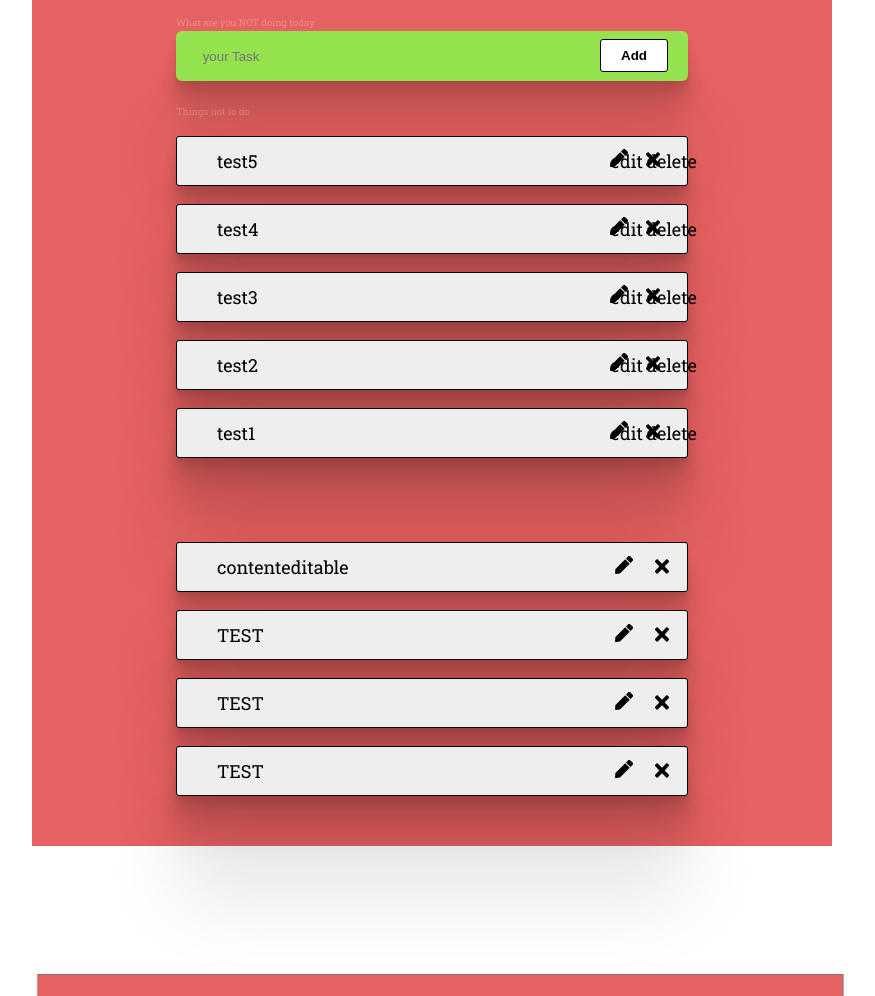
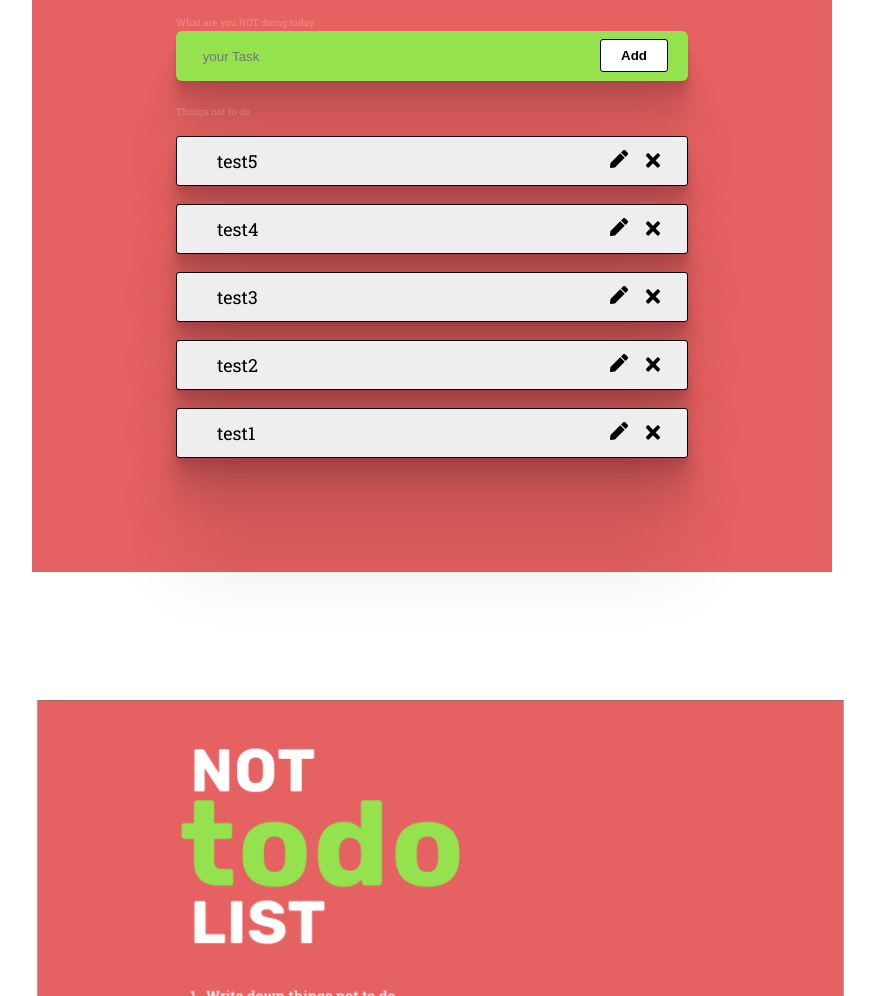
Before and after one commit to SpeedoMacMuffin/ToDo-List, a plain HTML site: page index.html in a window 1280 px wide. Shown: the part 280-1276 px from the top of the page, without its empty margins (208-1083 px from the left). Drawn offline with Linux system fonts and the light colour scheme.

Commit message:
Fix dummy items (#4)
* remove text from buttons

* remove dummy items

```diff
--- a/index.html
+++ b/index.html
@@ -47,28 +47,7 @@
       </form>
       <div>
         <p>Things not to do</p>
-        <ul id="task-list">
-          <li>
-            <span contenteditable class="text">contenteditable </span>
-            <span class="edit"></span>
-            <span class="delete"></span>
-          </li>
-          <li>
-            <span class="text">TEST</span>
-            <span class="edit"></span>
-            <span class="delete"></span>
-          </li>
-          <li>
-            <span class="text">TEST</span>
-            <span class="edit"></span>
-            <span class="delete"></span>
-          </li>
-          <li>
-            <span class="text">TEST</span>
-            <span class="edit"></span>
-            <span class="delete"></span>
-          </li>
-        </ul>
+        <ul id="task-list"></ul>
       </div>
     </div>
 
--- a/script.js
+++ b/script.js
@@ -43,7 +43,6 @@ const createElement = (name) => {
   //create edit button node
   const editSpan = document.createElement("SPAN");
   editSpan.className = "edit"; //TODO: add classes
-  editSpan.appendChild(document.createTextNode("edit")); //TODO: replace with icon
   // add event listener to the button
   editSpan.addEventListener("click", () => {
     // make the content editable for the textSpan (previousSibling)!
@@ -56,7 +55,6 @@ const createElement = (name) => {
   //create delete button node
   const deleteSpan = document.createElement("SPAN");
   deleteSpan.className = "delete";
-  deleteSpan.appendChild(document.createTextNode("delete")); //TODO: replace with icon
   //TODO: generate delete button event listener
   //add delete button to element
   element.appendChild(deleteSpan);
```
